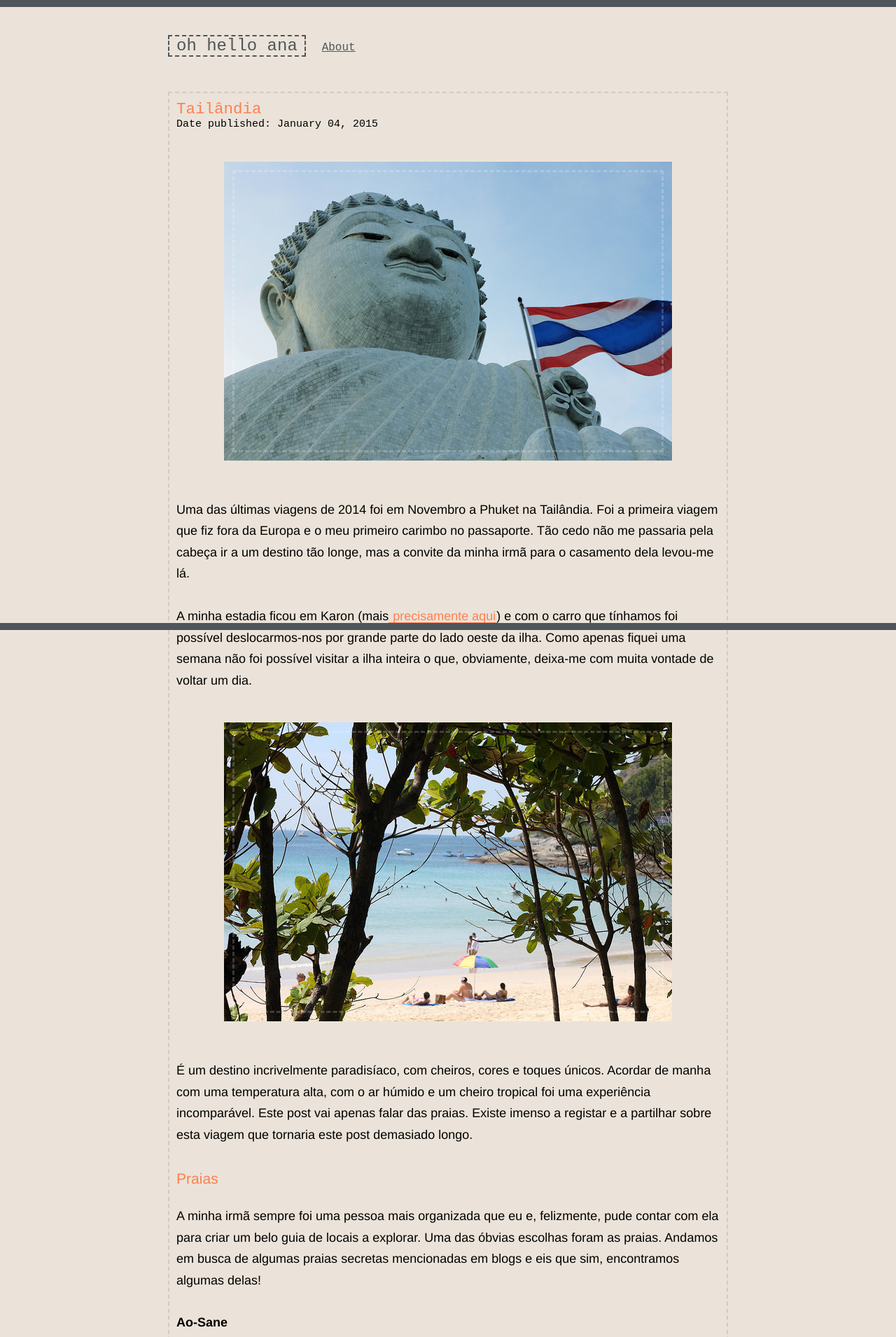
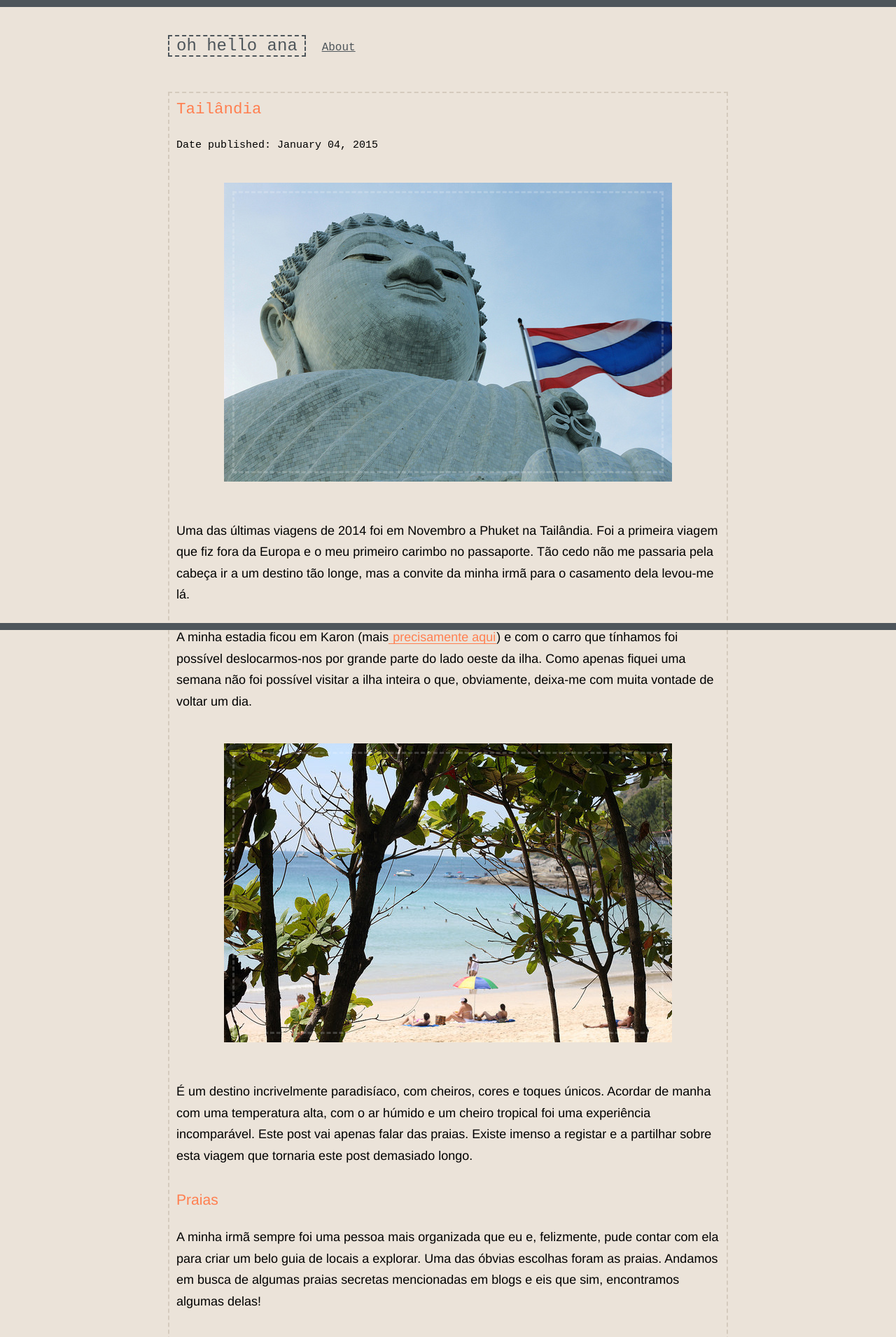
Before and after one commit to ohhelloana/ohhelloana, a Jekyll site: the page built from _posts/2015-01-04-tailandia.html, in a window 1280 px wide. Shown: the top 1910 px of the page at 70% size. Built offline with Jekyll 4.4.1, drawn with Linux system fonts in a browser that asks for light colours.

Commit message:
Add margin bottom to all headings

```diff
--- a/_sass/_base.scss
+++ b/_sass/_base.scss
@@ -1,10 +1,14 @@
 /**
  * Reset some basic elements
  */
-body, h1, h2, h3, h4, h5, h6,
-p, blockquote, pre, hr,
+body, blockquote, pre, hr,
 dl, dd, ol, ul, figure {
   margin: 0;
+  padding: 0;
+}
+
+p,h1, h2, h3, h4, h5, h6 {
+  margin: 0 0 30px 0;
   padding: 0;
 }
 
@@ -58,6 +62,7 @@ blockquote {
   quotes: "\201C""\201D""\2018""\2019";
   color: $secondary;
 }
+
 blockquote:before {
   color: $secondary;
   content: open-quote;
@@ -71,10 +76,6 @@ blockquote p {
   display: inline;
 }
 
-p {
-  margin-bottom: 30px;
-}
-
 img {
 	width: auto;
   max-width: 100%;
```
